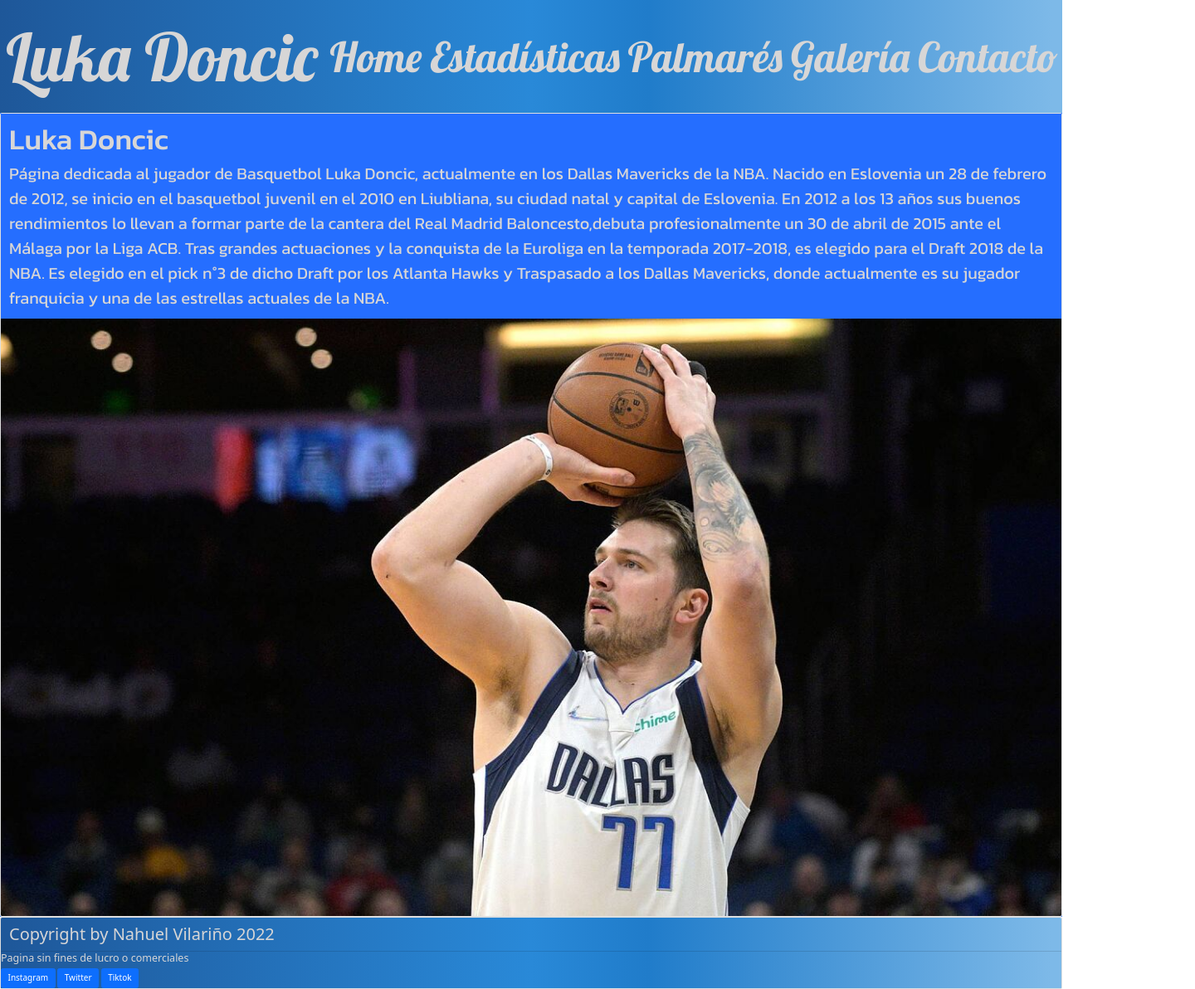
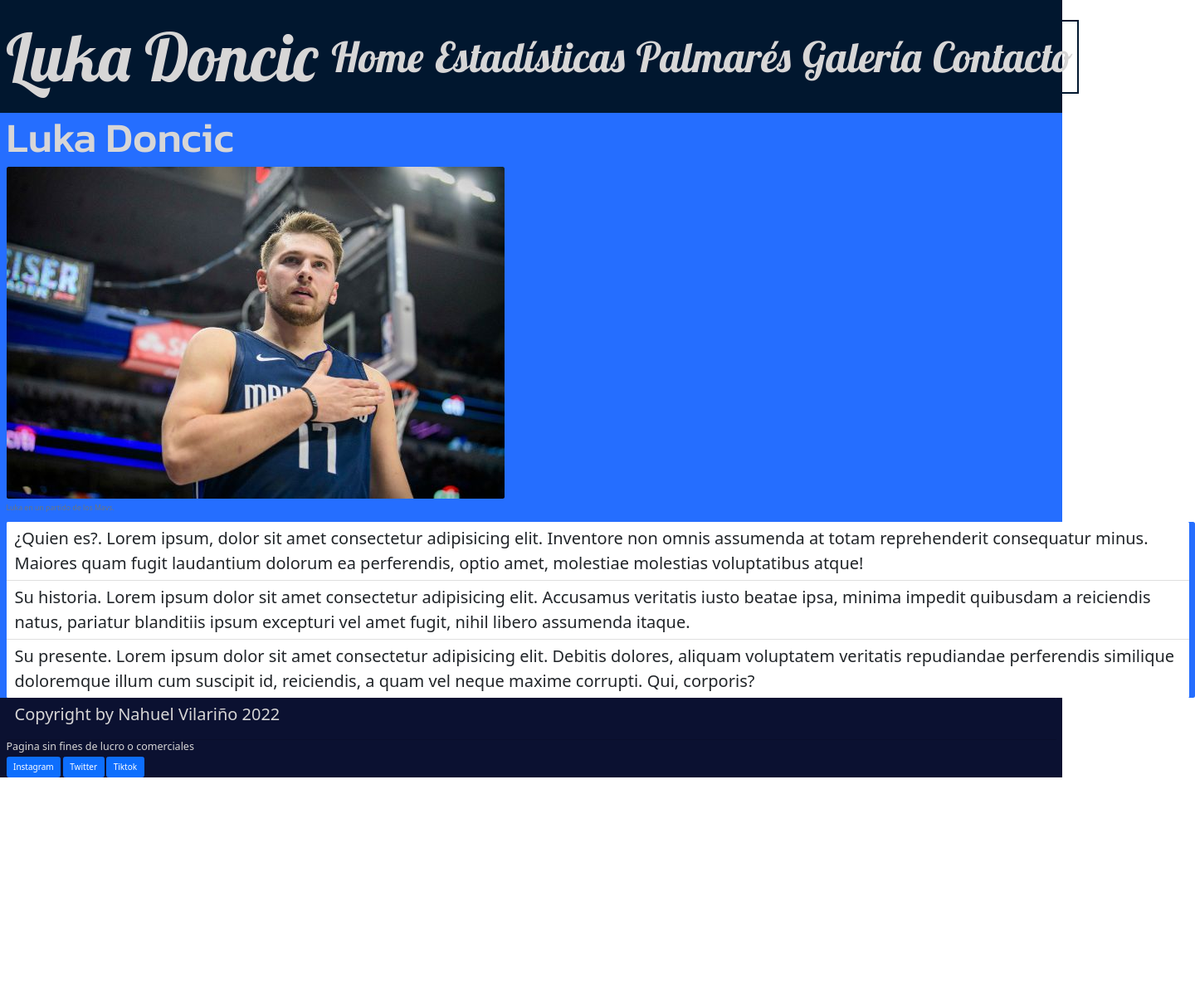
Before and after one commit to NahuelVilarino/Luka_Doncic-Nahuel_Vilarino, a plain HTML site: page index.html in a window 1280 px wide. Shown: the whole page at 83% size, 1440 px wide, since content can reach past the window. After the commit the page ends 937 px from the top, so only its background shows below. Drawn offline with nearby package versions, Linux system fonts and the light colour scheme.

Commit message:
ultimos cambios agregados al proyecto

```diff
--- a/css/index.css
+++ b/css/index.css
@@ -23,7 +23,6 @@
     padding: 0;
     box-sizing: border-box
 }
-
 html{
     font-size: 62.5%;
     font-family: var(--font-primary);
@@ -44,12 +43,15 @@
 /*Header*/
 .navegation {
     min-height: 12vh;
-    background: var(--gradient);
+    background: var(--secondary);
     font-family: var(--font-secondary);
 }
 .navbar-light .navbar-brand {
     color: var(--text-color);
     font-size: var(--text-large);
+}
+.navbar-light .navbar-brand:focus, .navbar-light .navbar-brand:hover {
+    color: var(--text-color);
 }
 .navbar-light .navbar-nav .nav-link.active, .navbar-light .navbar-nav .show > .nav-link {
     color: var(--text-color);
@@ -61,26 +63,36 @@
 .navbar-toggler {
     background-color: var(--text-color);
 }
+#navbarNavDropdown {
+    justify-content: flex-end;
+}
+.nav-item:hover {
+    border: 2px solid var(--text-color);
+}
+.nav-item {
+    border: 2px solid var(--secondary);
+}
 /*main*/
 main {
     background-color: var(--principal);
 }
-#footer {
-    min-height: 8vh;
-}
-.card-body {
+.first-title{
+    font-size: var(--text-medium-large);
     font-family: var(--font-primary);
     color: var(--text-color);
-    background-color: var(--principal);
 }
 div.card_body {
-    background: var(--gradient);
-    color: var(--text-color)
+    background: var(--third);
+    color: var(--text-color);
 }
 div.card-header {
-    background: var(--gradient);
+    background: var(--third);
     color: var(--text-color);
     font-size: var(--text-small)
+}
+.card {
+    background-color: var(--principal);
+    border: none;
 }
 .card-text {
     font-size: var(--text-small);
@@ -89,6 +101,12 @@
     min-height: 76vh;
     font-family: var(--font-primary);
     color: var(--text-color);
+}
+.table {
+    transition: font-size 3s;
+}
+.table:hover {
+    font-size: var(--text-small);
 }
 .parrafo_tabla {
     font-size: var(--text-small);
@@ -101,6 +119,9 @@
 }
 .list-group-item {
     font-size: var(--text-small);
+}
+.list-group-item:hover {
+    background-color: goldenrod;
 }
 .palmares>h2 {
     font-size: var(--text-medium);
@@ -115,21 +136,35 @@
 }
 #fotos {
     min-height: 76vh;
+    display: flex;
+    justify-content: center;
+    align-items: center;
 }
 #formulario {
     min-height: 76vh;
 }
 #exampleFormControlInput1 {
-    max-width: 40%;
+    max-width: 50%;
 }
 #exampleFormControlTextarea1 {
-    max-width: 40%;
+    max-width: 50%;
 }
-#formulario>h1 {
+#formulario h1 {
     font-size: var(--text-medium);
     color: var(--text-color);
+    font-family: var(--font-primary);
 }
 .form-label {
     font-size: var(--text-small);
     color: var(--text-color);
+    font-family: var(--font-primary);
 }
+.form-control:focus {
+    background: var(--principal);
+    color: var(--text-color);
+
+  }
+#footer {
+    min-height: 8vh;
+    background-color: var(--third);
+}
--- a/index.html
+++ b/index.html
@@ -8,12 +8,11 @@
     <link href="https://cdn.jsdelivr.net/npm/bootstrap@5.1.3/dist/css/bootstrap.min.css" rel="stylesheet" integrity="sha384-1BmE4kWBq78iYhFldvKuhfTAU6auU8tT94WrHftjDbrCEXSU1oBoqyl2QvZ6jIW3" crossorigin="anonymous">
     <link rel="stylesheet" href="./css/index.css">
 </head>
-
 <body>
     <!--Comienzo del header-->
-    <header id="header">
+    <header id="header" class=>
         <nav class="navbar navbar-expand-lg navbar-light flex-row navegation">
-            <div class="container-fluid">
+            <div class="container-fluid container">
                 <a class="navbar-brand logo" href="index.html">Luka Doncic</a>
                 <button class="navbar-toggler" type="button" data-bs-toggle="collapse" data-bs-target="#navbarNavDropdown" aria-controls="navbarNavDropdown" aria-expanded="false" aria-label="Toggle navigation">
                   <span class="navbar-toggler-icon"></span>
@@ -43,29 +42,34 @@
     <!--Fin del header-->
     <!--Inicio del main-->
     <main id="principal">
-      <div class="card">
-        <div class="card-body">
-          <h1 class="card-title">Luka Doncic</h1>
-          <p class="card-text">Página dedicada al jugador de Basquetbol Luka
-            Doncic, actualmente en los Dallas Mavericks de la NBA.
-            Nacido en Eslovenia un 28 de febrero de 2012, se inicio en el basquetbol juvenil en el 2010 en
-            Liubliana, su ciudad natal y capital de Eslovenia.
-            En 2012 a los 13 años sus buenos rendimientos lo llevan a formar parte de la cantera del Real Madrid
-            Baloncesto,debuta profesionalmente un 30 de abril de 2015 ante el Málaga por la Liga ACB.
-            Tras grandes actuaciones y la conquista de la Euroliga en la temporada 2017-2018, es elegido para el
-            Draft 2018 de la NBA.
-            Es elegido en el pick n°3 de dicho Draft por los Atlanta Hawks y Traspasado a los Dallas Mavericks,
-            donde actualmente es su jugador franquicia y una de las estrellas actuales de la NBA.</p>
+      <div class="container">
+        <h1 class="first-title">Luka Doncic</h1>
+        <figure class="figure">
+          <img src="./assets/images/Doncic-4.jpg" class="figure-img img-fluid rounded" alt="...">
+          <figcaption class="figure-caption">Luka en un partido de los Mavs.</figcaption>
+        </figure>
       </div>
-        <img src="assets/images/Luka doncic triple.jpg" class="card-img-bottom" alt="Luka tirando de 3pts">
+      <div class="card container" style="width: 144rem;">
+        <ul class="list-group list-group-flush">
+          <li class="list-group-item">¿Quien es?.
+            Lorem ipsum, dolor sit amet consectetur adipisicing elit. Inventore non omnis assumenda at totam reprehenderit consequatur minus. Maiores quam fugit laudantium dolorum ea perferendis, optio amet, molestiae molestias voluptatibus atque!
+          </li>
+          <li class="list-group-item">Su historia.
+            Lorem ipsum dolor sit amet consectetur adipisicing elit. Accusamus veritatis iusto beatae ipsa, minima impedit quibusdam a reiciendis natus, pariatur blanditiis ipsum excepturi vel amet fugit, nihil libero assumenda itaque.
+          </li>
+          <li class="list-group-item">Su presente.
+            Lorem ipsum dolor sit amet consectetur adipisicing elit. Debitis dolores, aliquam voluptatem veritatis repudiandae perferendis similique doloremque illum cum suscipit id, reiciendis, a quam vel neque maxime corrupti. Qui, corporis?
+          </li>
+        </ul>
       </div>
     </main>
     <!--Fin del main-->
     <!--Inicio del footer-->
     <footer id="footer">
+      <div class="container">
         <div class="card">
           <div class="card-header">
-          Copyright by Nahuel Vilariño 2022
+            <p>Copyright by Nahuel Vilariño 2022</p>
           </div>
           <div class="card_body">
             <h5 class="card-title">Pagina sin fines de lucro o comerciales</h5>
@@ -74,6 +78,7 @@
             <a href="https://www.tiktok.com/@lukadoncic" class="btn btn-primary">Tiktok</a>
           </div>
         </div>
+      </div>
     </footer>
     <!--Fin del footer-->
 </body>
```
Also changed, not shown: assets/pages/contacto.html (+7 -4 lines), assets/pages/estadisticas.html (+4 -2 lines), assets/pages/galeria.html (+6 -5 lines), assets/pages/palmares.html (+4 -2 lines), assets/images/Doncic-2.jpg (added), assets/images/Doncic-3.jpg (added), assets/images/Doncic-4.jpg (added), assets/images/Doncic.jpg (added). Lines whose indentation alone changed are shown as unchanged.
